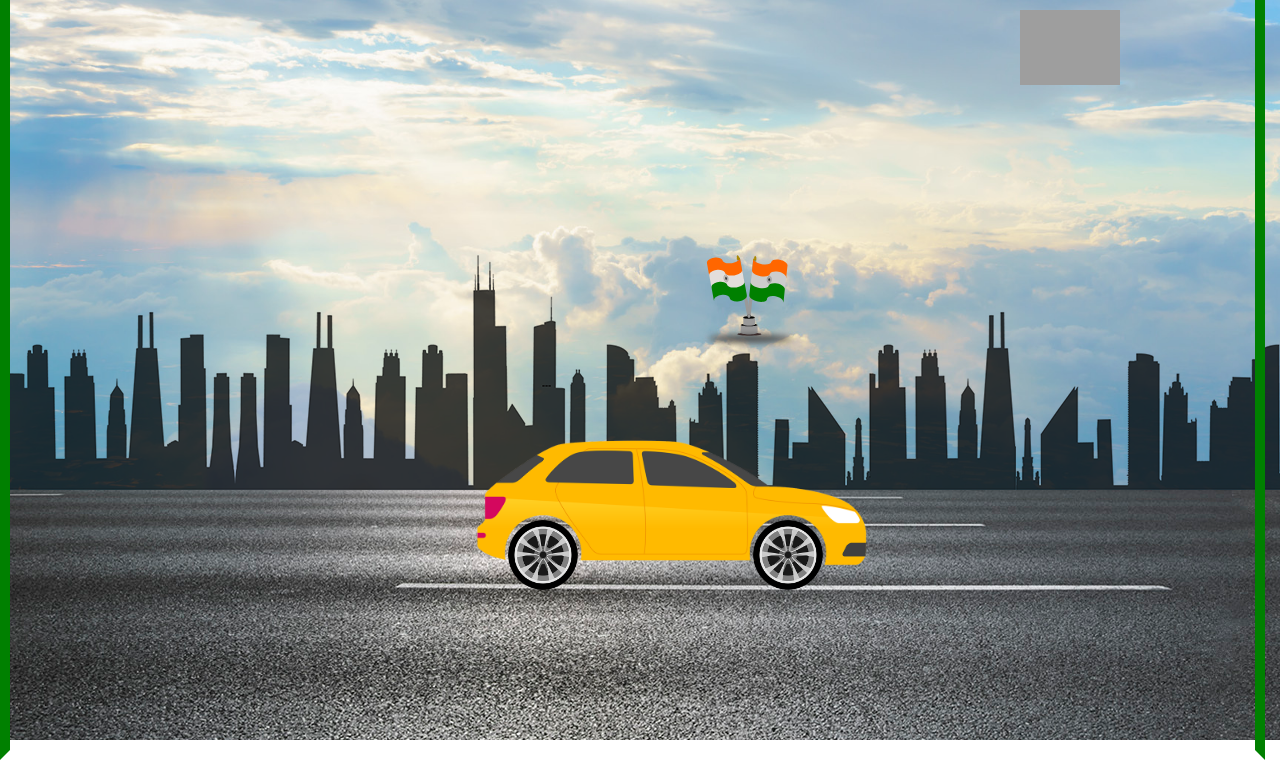
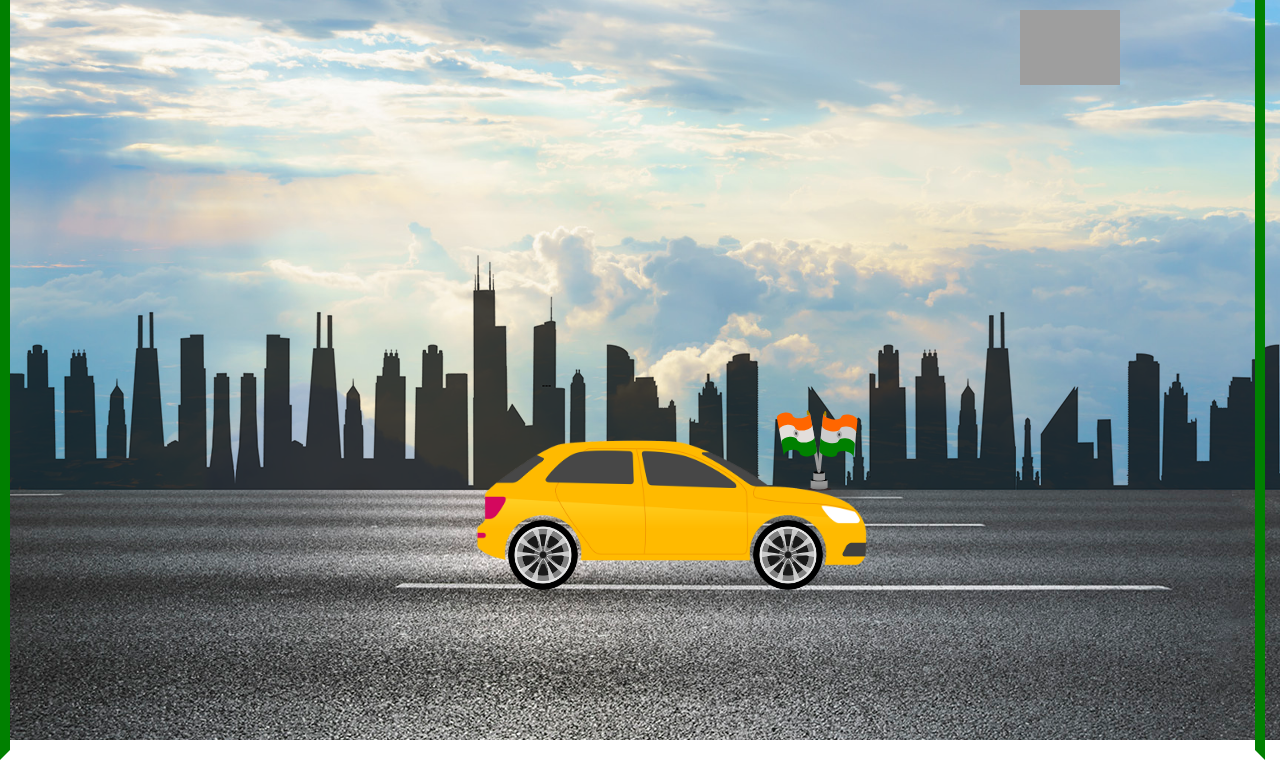
Before and after one commit to DXC-MRX5/Assignments, a plain HTML site: page HO9-css5/index2.html in a window 1280 px wide. Shown: the part 60-820 px from the top of the page. Drawn offline with Linux system fonts and the light colour scheme; grey boxes are pictures that could not be loaded.

Commit message:
flag position update

```diff
--- a/HO9-css5/style2.css
+++ b/HO9-css5/style2.css
@@ -132,8 +132,8 @@
 .flag{
     width: 100px;
     position: absolute;
-    top: 315px;
-    right: 480px;
+    bottom: 230px;
+    left: 770px;
 }
 .flag img{
     width: 100%;
```
